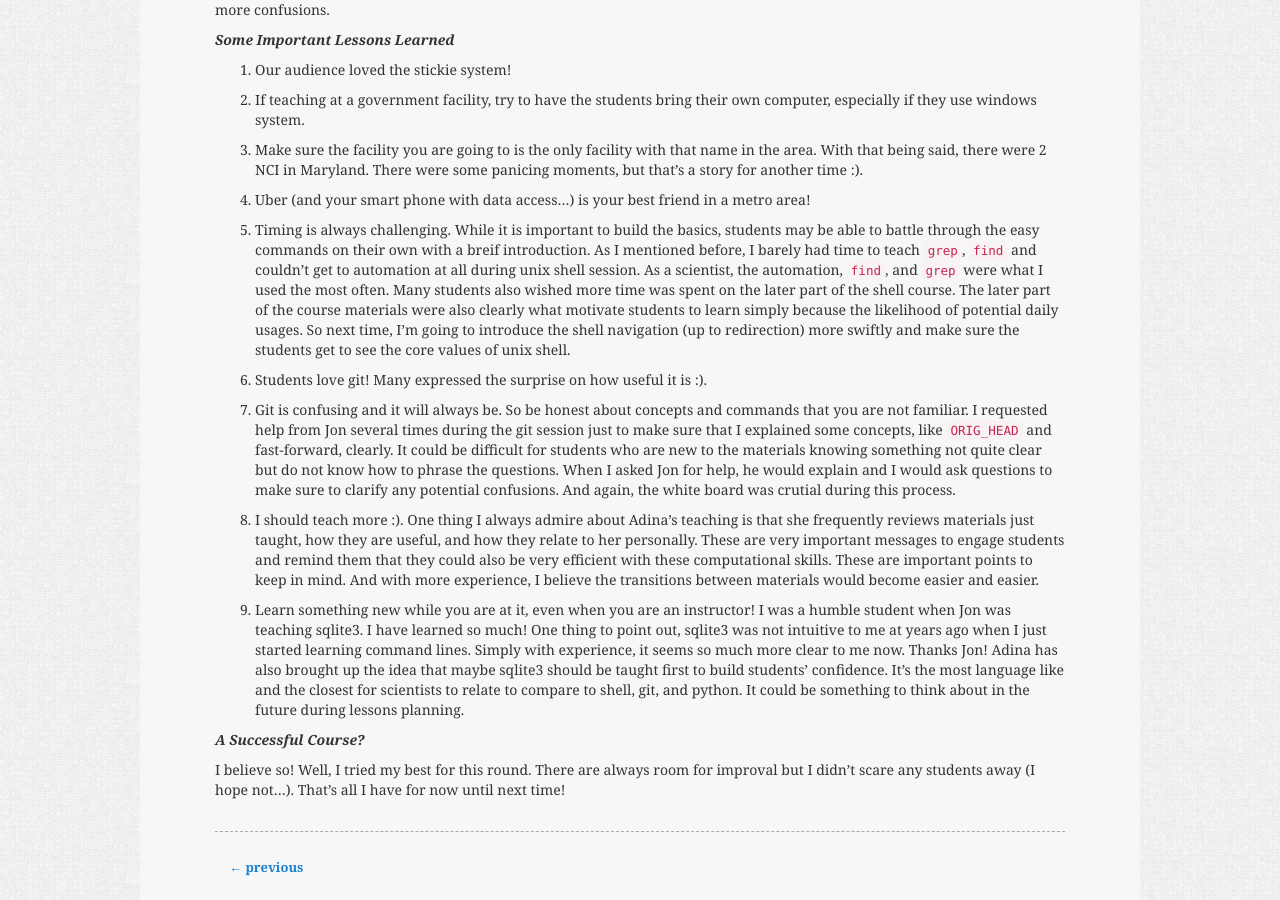
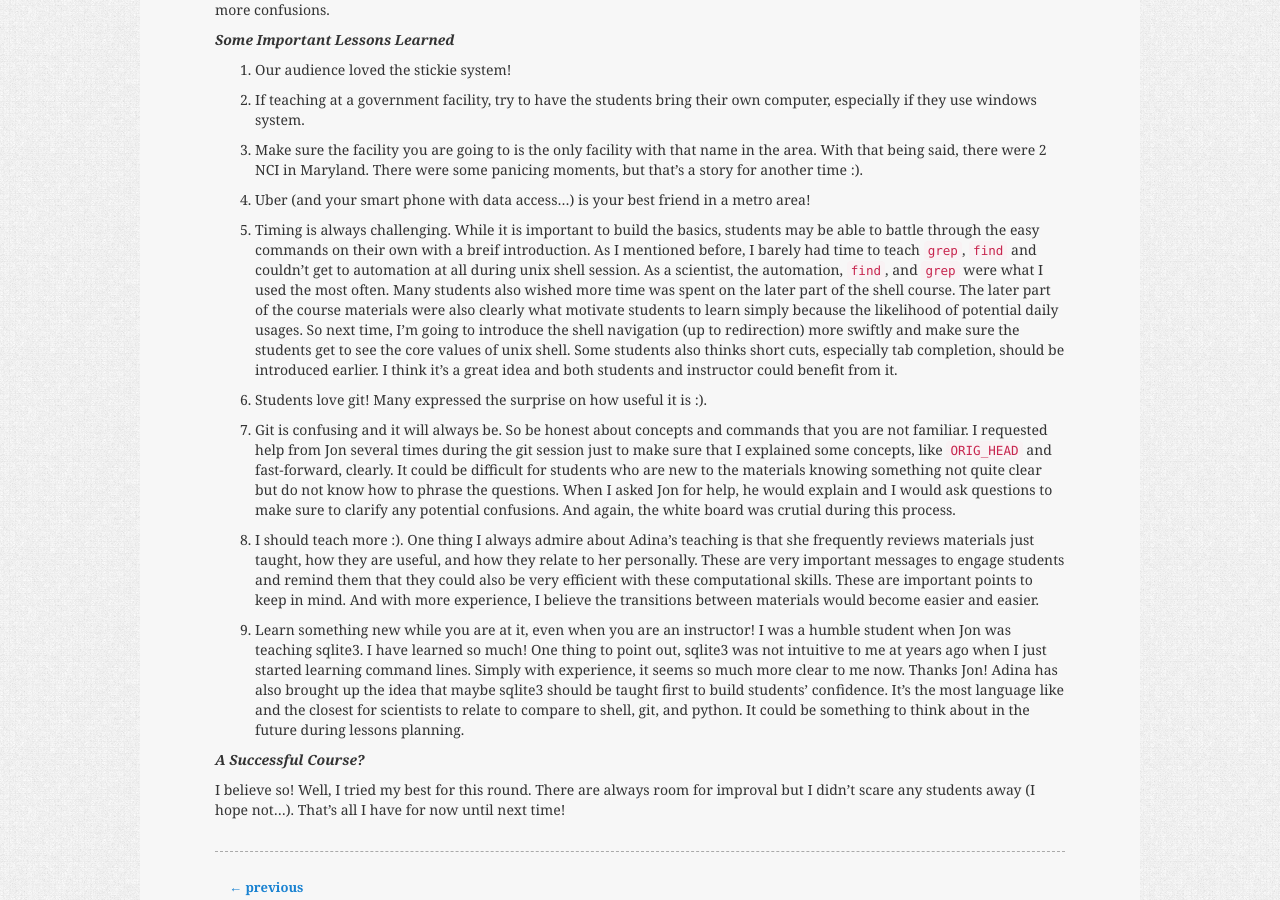
Before and after one commit to fandemonium/blog, a Jekyll site: the page built from _posts/2015-06-10-SWC-NIH-NCI.md, in a window 1280 px wide and 900 px high, scrolled down 1180 px. Built offline with Jekyll 4.4.1, drawn with Linux system fonts in a browser that asks for light colours; Markdown is read by kramdown in place of the engine named in the settings; comment, search, counter and statistics services are not loaded.

Commit message:
added the suggestion on introducing tab completion earily in shell

```diff
--- a/_posts/2015-06-10-SWC-NIH-NCI.md
+++ b/_posts/2015-06-10-SWC-NIH-NCI.md
@@ -95,7 +95,9 @@ wished more time was spent on the later part of the shell course. The later part
 materials  were also clearly
 what motivate students to learn simply because the likelihood of potential daily usages.
 So next time, I'm going to introduce the shell navigation (up to redirection) more swiftly
-and make sure the students get to see the core values of unix shell.
+and make sure the students get to see the core values of unix shell. Some students also thinks
+short cuts, especially tab completion, should be introduced earlier. I think it's a great idea
+and both students and instructor could benefit from it.
 
 5. Students love git! Many expressed the surprise on how useful it is :).
 
```
